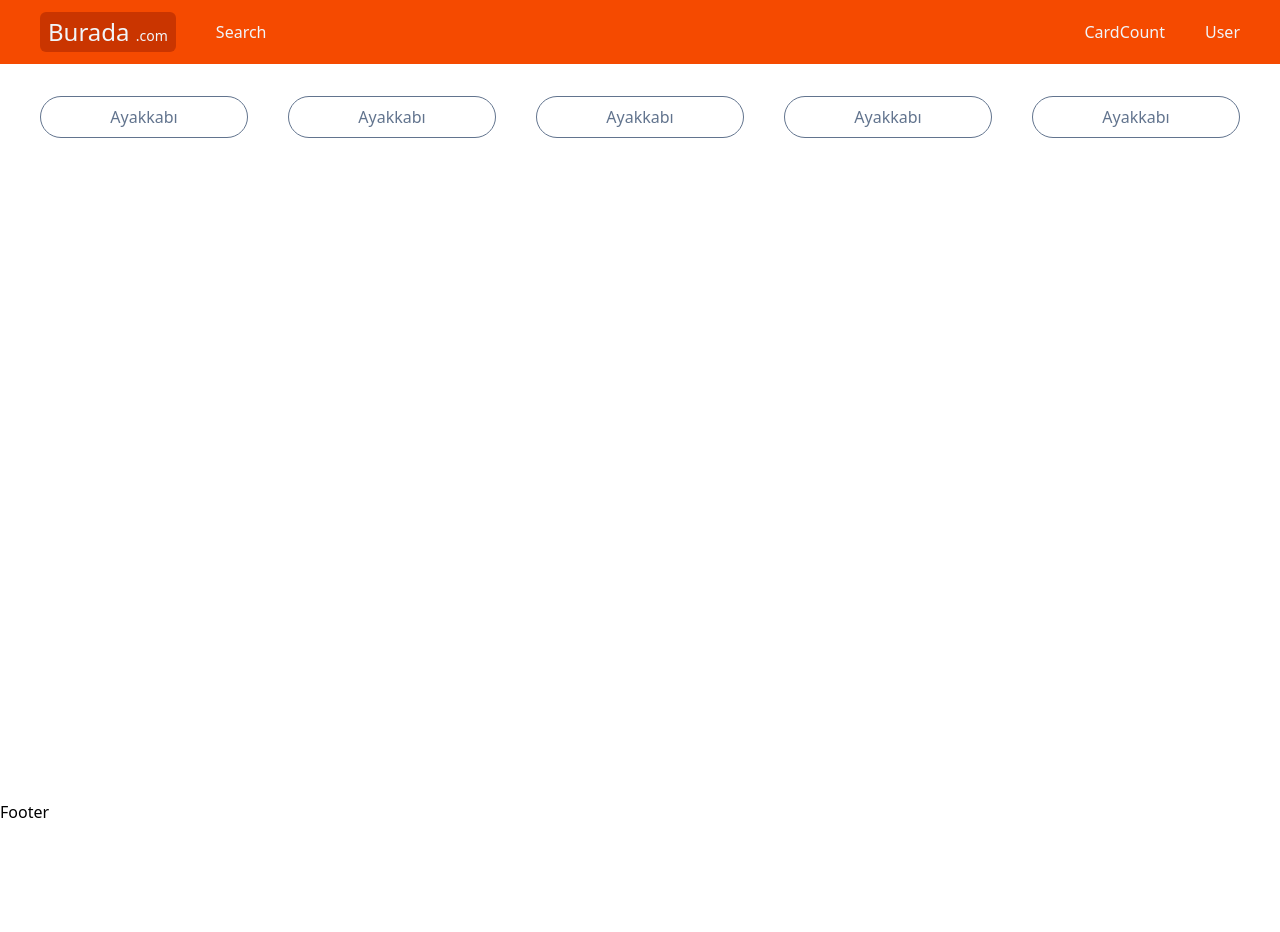
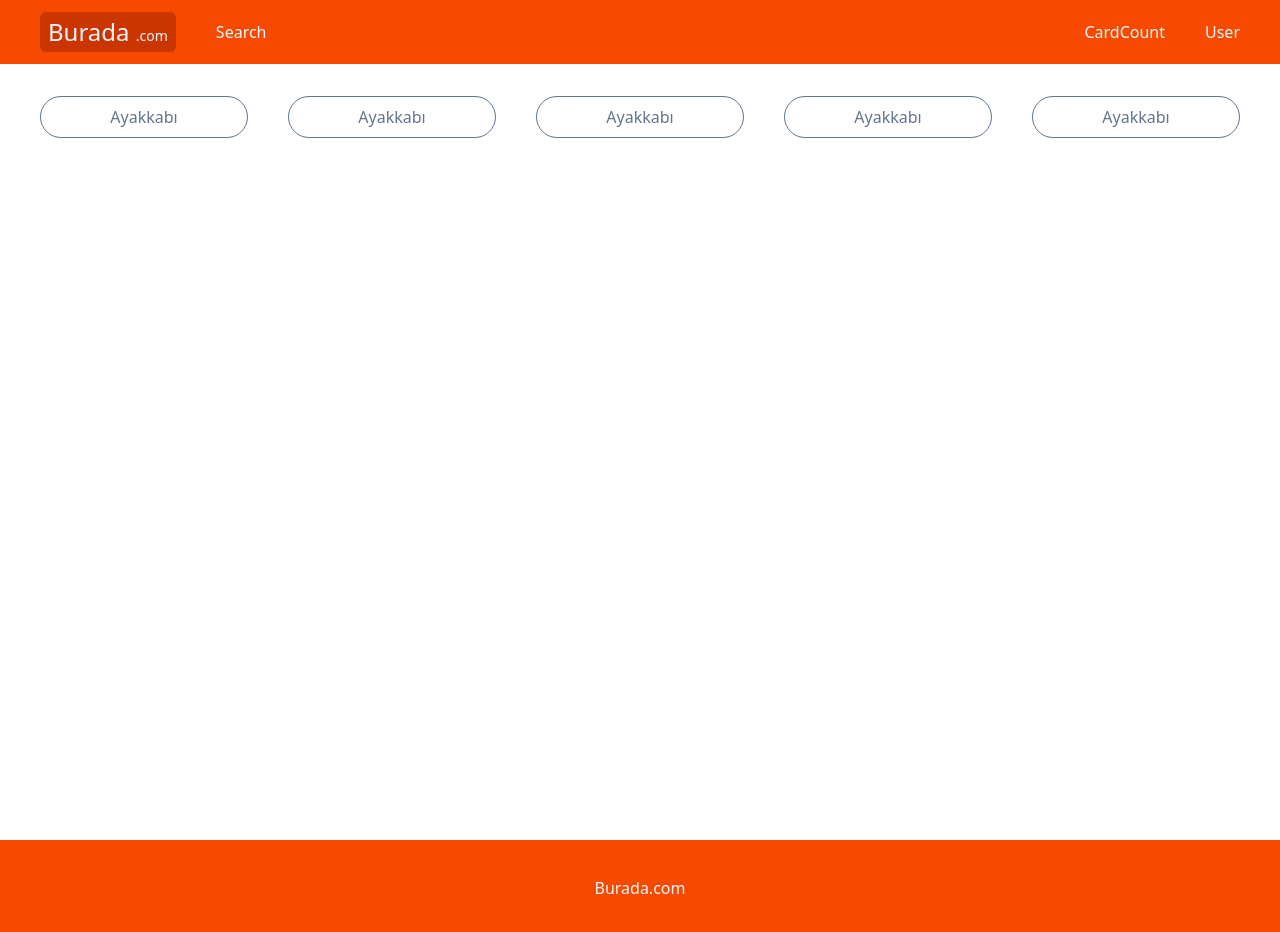
Before and after one commit to furkanaltintas/e-commerce-app, a Next.js app: page / in a window 1280 px wide. Shown: the top 932 px of the page. Before the commit the page ends 824 px from the top, so only its background shows below. Built offline with nearby package versions, Linux system fonts and the light colour scheme.

Commit message:
Footer tarafı yapıldı

```diff
--- a/app/components/footer/Footer.tsx
+++ b/app/components/footer/Footer.tsx
@@ -1,7 +1,10 @@
+import Link from "next/link"
 
 const Footer = () => {
   return (
-    <div>Footer</div>
+    <div className="w-full h-24 bg-orange-600 text-slate-100 flex justify-center items-center mt-3 md:mt-10">
+      <Link href={"/"} className="hover:text-slate-800 transition">Burada.com</Link>
+    </div>
   )
 }
 
```
